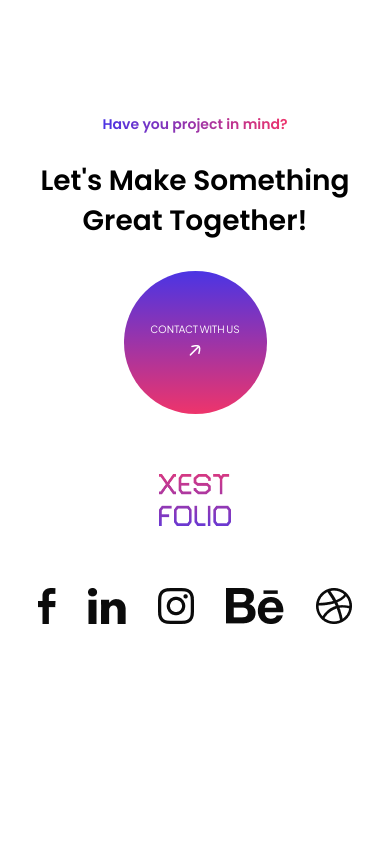
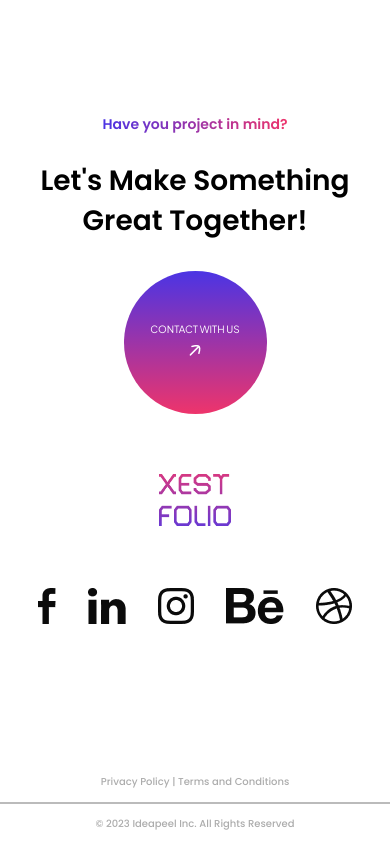
Before and after one commit to EmirAlpAksungur/KETest, a React app in the folder frontend/: page / in a window 390 px wide. Shown: the part 7536-8380 px from the top of the page. Before the commit the page ends 8310 px from the top, so only its background shows below. Built offline with nearby package versions, Linux system fonts and the light colour scheme.

Commit message:
Frontend: Footer

```diff
--- /dev/null
+++ b/frontend/src/assets/layouts/footer.scss
@@ -0,0 +1,40 @@
+@import "../utils/container.scss";
+@import "../component/button.scss";
+@import "../palette/palette.scss";
+.app-footer {
+  @include container-widths;
+  margin: auto;
+  padding: 24px 0;
+  display: flex;
+  justify-content: space-between;
+  font-family: "Poppins";
+  color: #acacac;
+  font-size: 1.8rem;
+  font-weight: 500;
+}
+.app-footer-mobil {
+  display: none;
+  font-family: "Poppins";
+  color: #acacac;
+  font-size: 1.4rem;
+  font-weight: 500;
+  text-align: center;
+  margin-bottom: 12px;
+  .app__divider {
+    margin: 12px 0;
+  }
+}
+@media screen and (max-width: 1200px) {
+  .footer {
+    font-size: 1.4rem;
+  }
+}
+
+@media screen and (max-width: 768px) {
+  .app-footer-web {
+    display: none;
+  }
+  .app-footer-mobil {
+    display: block;
+  }
+}
--- a/frontend/src/assets/pages/app.scss
+++ b/frontend/src/assets/pages/app.scss
@@ -1,4 +1,10 @@
 @import "../palette/palette.scss";
 .app {
   background-color: $secondary-colors-light;
+  &__divider {
+    border: none;
+    width: 100%;
+    height: 2px;
+    background-color: #bbbbbb;
+  }
 }
--- /dev/null
+++ b/frontend/src/layouts/footer/Main.tsx
@@ -0,0 +1,23 @@
+import React from "react";
+
+import "../../assets/layouts/footer.scss";
+const Main = () => {
+  return (
+    <>
+      <div className="app-footer-web">
+        <hr className="app__divider" />
+        <div className="app-footer">
+          <div>© 2023 Ideapeel Inc. All Rights Reserved</div>
+          <div>Privacy Policy | Terms and Conditions</div>
+        </div>
+      </div>
+      <div className="app-footer-mobil">
+        <div>Privacy Policy | Terms and Conditions</div>
+        <hr className="app__divider" />
+        <div>© 2023 Ideapeel Inc. All Rights Reserved</div>
+      </div>
+    </>
+  );
+};
+
+export default Main;
--- a/frontend/src/pages/Main.tsx
+++ b/frontend/src/pages/Main.tsx
@@ -10,6 +10,7 @@ import SectionSix from "../layouts/sectionSix/Main";
 import SectionSeven from "../layouts/sectionSeven/Main";
 import SectionEight from "../layouts/sectionEight/Main";
 import SectionNine from "../layouts/sectionNine/Main";
+import Footer from "../layouts/footer/Main";
 import "../assets/pages/app.scss";
 
 const Main: React.FC = () => {
@@ -25,6 +26,7 @@ const Main: React.FC = () => {
       <SectionSeven />
       <SectionEight />
       <SectionNine />
+      <Footer />
     </div>
   );
 };
```
